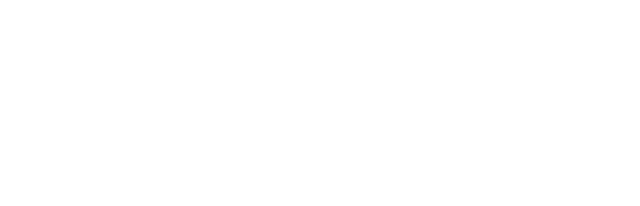
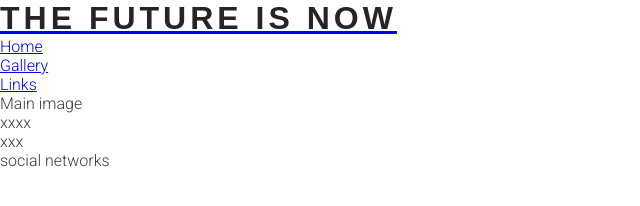
Before and after one commit to M7onks/-the-future-is-now-, a plain HTML site: page index.html in a window 1280 px wide. Shown: the whole page, without its empty margins (0-640 px from the left). Drawn offline with Linux system fonts and the light colour scheme.

Commit message:
header styling

```diff
--- /dev/null
+++ b/assets/css/style.css
@@ -0,0 +1,43 @@
+@import url('https://fonts.googleapis.com/css2?family=Roboto:wght@300&display=swap');
+
+* {
+    margin: 0;
+    padding: 0;
+    border: none;
+}
+
+
+body {
+    font-family: 'Roboto', sans-serif;
+    font-weight: 300;
+    color: #3a3a3a;
+}
+
+/* headings and logo */
+
+h1, h2 {
+    font-family: Rob, sans-serif;
+    text-transform: uppercase;
+    letter-spacing: 4px;
+    color: #252525;
+}
+
+#logo {
+    float: left;
+    font-size: 280%;
+}
+
+
+
+/* navigation links */
+
+#menu{
+    font-size: 110%;
+    letter-spacing: 4px;
+}
+
+#menu li {
+    float: right;
+    margin-right: 30px;
+    list-style-type: none;
+}
--- a/index.html
+++ b/index.html
@@ -1,17 +1,50 @@
 <!DOCTYPE html>
 <html lang="en">
-
 <head>
     <meta charset="UTF-8">
-    <meta http-equiv="X-UA-Compatible" content="IE=edge">
     <meta name="viewport" content="width=device-width, initial-scale=1.0">
-    <!-- Meta tags for search engines -->
-    <meta name="description"
-        content="XXX">
-    <meta name="keywords" content="XXX">
+    <meta name="description" content=">xxxxx>
+    <meta name="keywords" content="xxxxxx">
 
-    <!-- Title -->
+    <link rel="stylesheet" href="assets/css/style.css">
     <title>The future is now</title>
+</head>
+<body>
 
-</head>
+    <header>
+        <a href="index.html">
+            <h1>The future is now</h1>
+        </a>
+        <nav>
+            <ul>
+                <li>
+                    <a href="index.html">Home</a>
+                </li>
+                <li>
+                    <a href="#">Gallery</a>
+                </li>
+                <li>
+                    <a href="#">Links</a>
+                </li>
+            </ul>
+        </nav>
+    </header>
+
+
+
+
+
+    <section>
+        Main image
+    </section>
+    <section>
+        xxxx
+    </section>
+    <section>
+        xxx
+    </section>
+    <footer>
+        social networks
+    </footer>
+</body>
 </html>
```
